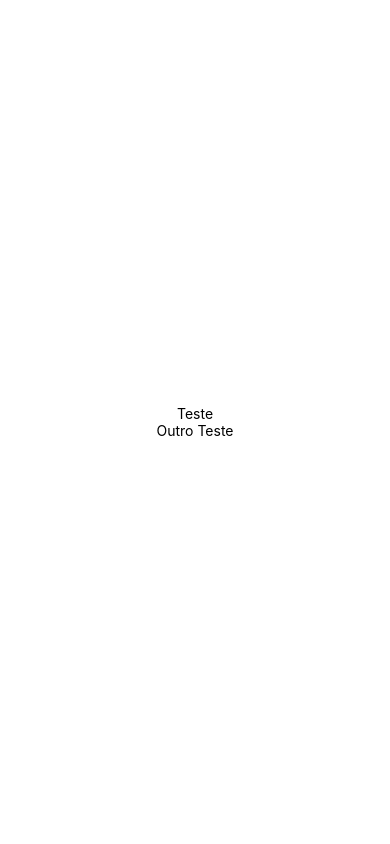
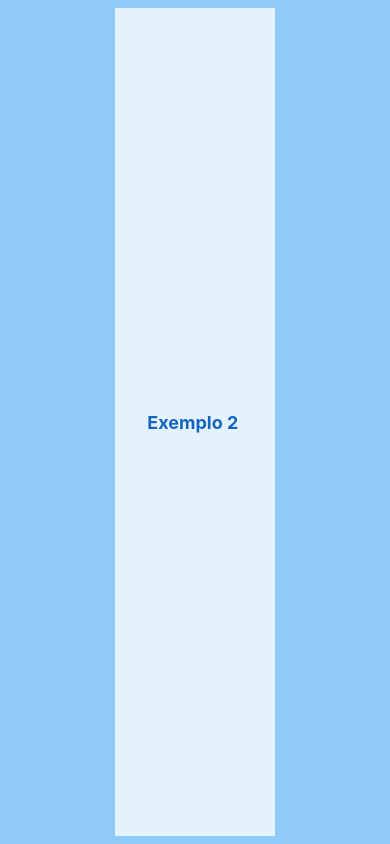
Before and after one commit to Daniicalil/react_native, a React Native app: screen / in a window 390 px wide. Built offline with nearby package versions, Linux system fonts and the light colour scheme.

Commit message:
Aula 28-02-24

```diff
--- a/App.js
+++ b/App.js
@@ -1,13 +1,12 @@
 import { StatusBar } from 'expo-status-bar';
-import { StyleSheet, Text, View } from 'react-native';
+import { StyleSheet, Text, View, Image } from 'react-native';
 
-import Props from './src/ex_2';
+import Props from './src/atividade 1';
 
 export default function App() {
   return (
     <View style={styles.container}>
-      <Props mensagem={'Teste'} />
-      <Props mensagem={'Outro Teste'} />
+      <Props mensagem />
       <StatusBar style="auto" />
     </View>
   );
@@ -16,8 +15,9 @@ export default function App() {
 const styles = StyleSheet.create({
   container: {
     flex: 1,
-    backgroundColor: '#fff',
+    backgroundColor: '#90caf9',
+    justifyContent: 'center',
     alignItems: 'center',
-    justifyContent: 'center',
+    padding: 8,
   },
 });
--- /dev/null
+++ b/src/atividade 1/index.js
@@ -0,0 +1,15 @@
+import { View, Text } from 'react-native';
+import styles from './styles'
+
+// import logo from './assets/002-1-react-native.png';
+
+export default function Props ({mensagem}) {;
+    return(
+        <View style={styles.container}>
+            {/* <Image source={logo} style={{ width: '100%', height: '15%'}} /> */}
+            <Text style={styles.paragraph}>
+                Exemplo 2 {mensagem}
+            </Text>
+        </View>
+    );
+}
--- /dev/null
+++ b/src/atividade 1/styles.js
@@ -0,0 +1,19 @@
+import { StyleSheet } from "react-native";
+
+const styles = StyleSheet.create({
+  container: {
+        flex: 1,
+        justifyContent: 'center',
+        backgroundColor: '#e3f2fd',
+        padding: 8,
+    },
+    paragraph: {
+        margin: 24,
+        fontSize: 18,
+        fontWeight: 'bold',
+        textAlign: 'center',
+        color: '#1565c0',
+    },
+});
+
+export default styles;
--- a/src/ex_2/index.js
+++ b/src/ex_2/index.js
@@ -3,7 +3,7 @@ import { View, Text } from 'react-native';
 export default function Props ({mensagem}) {;
     return(
         <View>
-            <Text>{mensagem}</Text>
+            <Text>Mensagem: {mensagem}</Text>
         </View>
     );
 }
```
Also changed, not shown: assets/002-1-react-native.png (added), src/atividade 1/saudacoes.js (added).
